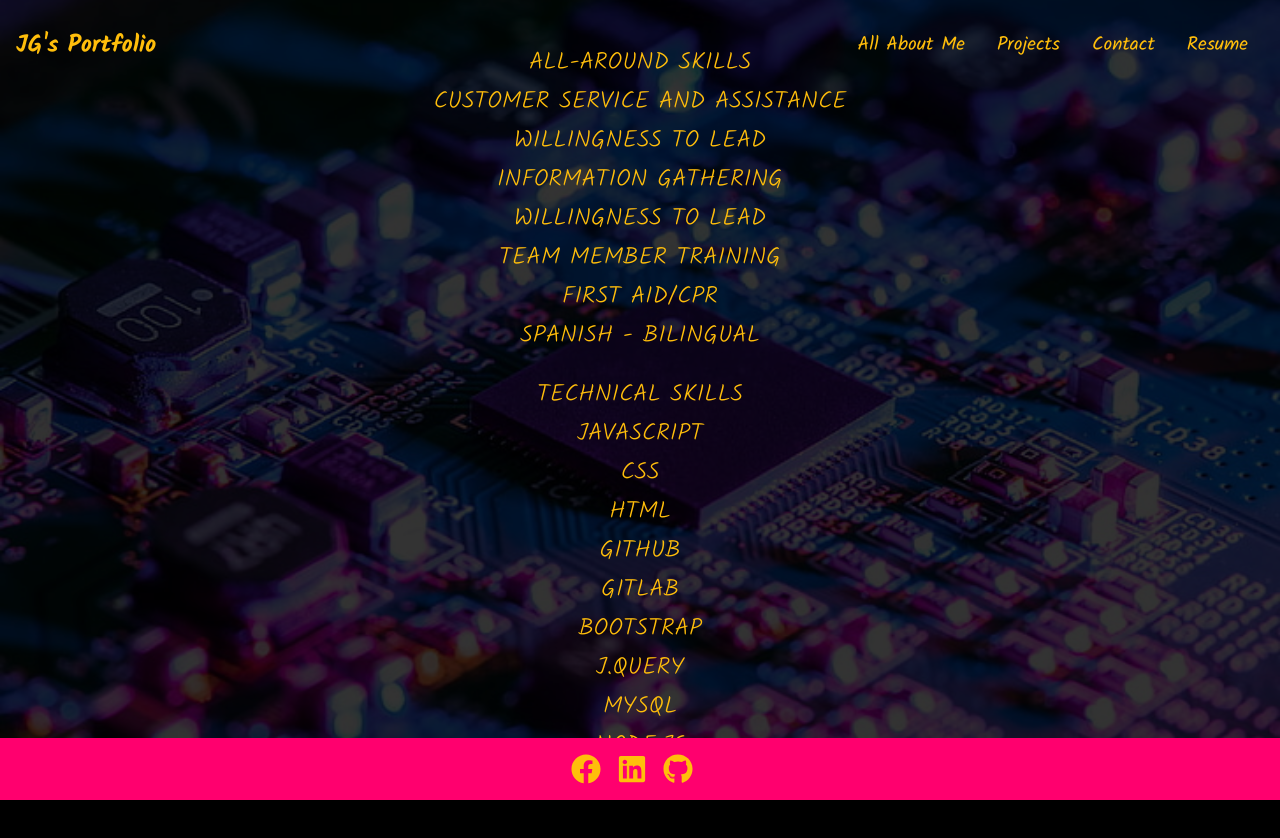
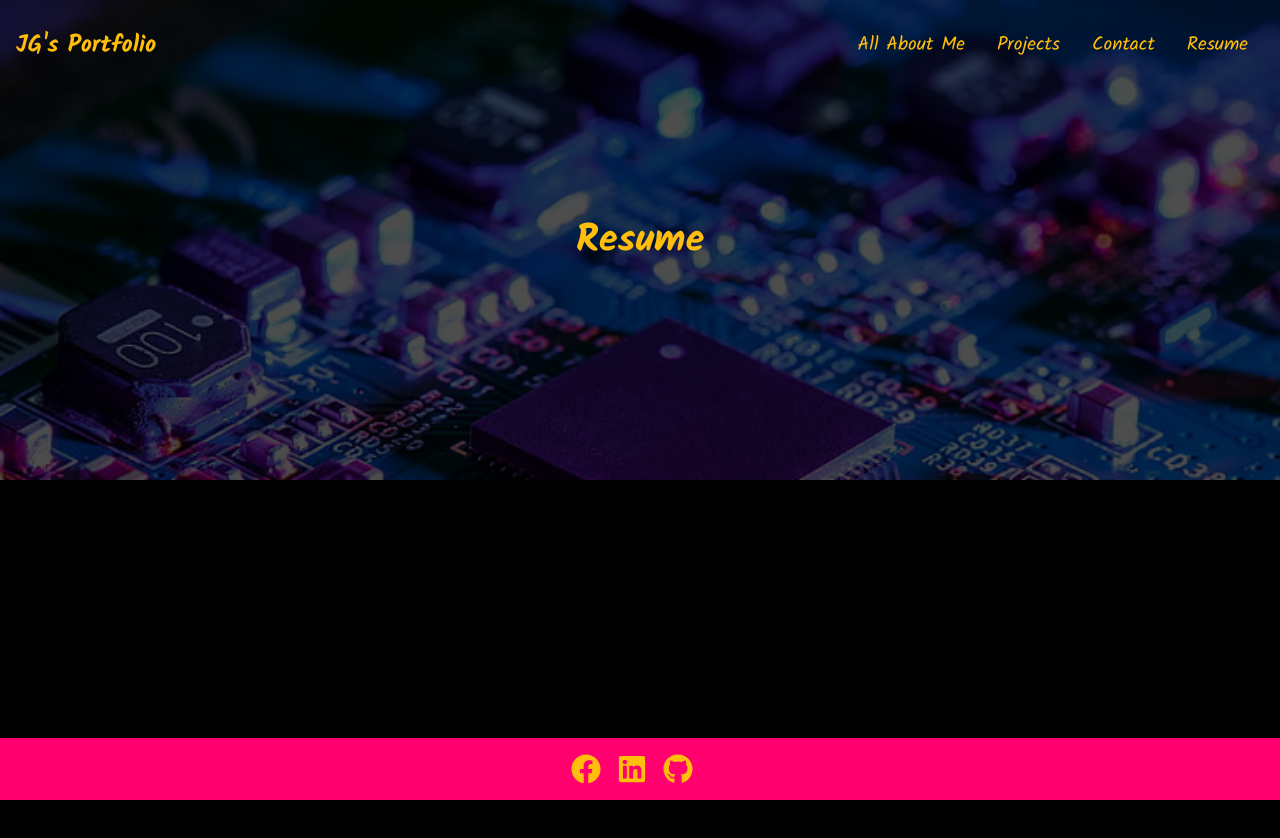
Before and after one commit to Jadyngg19/portfolio-remastered, a React (Create React App) app in the folder portfolio-remastered/: page /Resume in a window 1280 px wide. Shown: the top 838 px of the page. After the commit the page ends 800 px from the top, so only its background shows below. Built offline with nearby package versions, Linux system fonts and the light colour scheme.

Commit message:
Fixing main images for the different pages

```diff
--- a/portfolio-remastered/src/components/HeroImg.css
+++ b/portfolio-remastered/src/components/HeroImg.css
@@ -20,7 +20,7 @@
     top: 0;
     left: 0;
     background-color: black;
-    opacity: 0.5;
+    opacity: 0.8;
   }
 
   .hero {
--- a/portfolio-remastered/src/components/HeroImg2.css
+++ b/portfolio-remastered/src/components/HeroImg2.css
@@ -1,10 +1,10 @@
-.hero-img{
+.hero-img2{
     width: 100%;
     height: 60vh;
     position: relative;
 }
 
-.hero-img::before{
+.hero-img2::before{
     content: "";
     background: url(../assets/Projects.jpg);
     background-size: cover;
@@ -15,7 +15,7 @@
     top: 0;
     left: 0;
     z-index: -1;
-    opacity: 0.4;
+    opacity: 0.3;
 }
 
 .heading{
@@ -27,17 +27,17 @@
     align-items: center;
 }
 
-.hero-img h1{
+.hero-img2 h1{
     font-size: 2.4rem;
 }
 
-.hero-img p{
+.hero-img2 p{
     font-size: 1.4rem;
     text-align: center;
 }
 
 @media screen and (max-width: 640px){
-    .hero-img h1{
+    .hero-img2 h1{
         font-size: 2rem;
     }
 }
--- a/portfolio-remastered/src/components/HeroImg2.js
+++ b/portfolio-remastered/src/components/HeroImg2.js
@@ -2,11 +2,9 @@ import "./HeroImg2.css";
 
 import React from 'react';
 
-import IntroImg2 from "../assets/Projects.jpg";
-
 const HeroImg2 = () => {
   return (
-    <div className="hero-img">
+    <div className="hero-img2">
       <div className="heading">
         <h1>Projects</h1>
         <p>Some of my most recent work</p>
--- a/portfolio-remastered/src/components/HeroImg3.css
+++ b/portfolio-remastered/src/components/HeroImg3.css
@@ -1,52 +1,43 @@
-.mask{
+.hero-img3{
     width: 100%;
-    height: 100vh;
+    height: 60vh;
     position: relative;
 }
 
-    .intro-img{
+.hero-img3::before{
+    content: "";
+    background: url(../assets/Contact.jpg);
+    background-size: cover;
+    background-position: center top;
+    height: 100%;
     width: 100%;
-    height: 100%;
-    background-size: cover;
-    background-position: center;
-    object-fit: cover;
-    z-index: -1;
-    }
-
-    .mask::after{
-        content: "";
-        width: 100%;
-        height: 100%;
     position: absolute;
     top: 0;
     left: 0;
-        background-color: black;
-        opacity: 0.8;
+    z-index: -1;
+    opacity: 0.3;
 }
 
-    .hero .content{
-        position: absolute;
-        transform: translate(-50%, -50%);
-        top: 50%;
-        left: 50%;
+.heading{
+    width: 100%;
+    height: 100%;
+    display: flex;
+    flex-direction: column;
+    justify-content: center;
+    align-items: center;
+}
+
+.hero-img3 h1{
+    font-size: 2.4rem;
+}
+
+.hero-img3 p{
+    font-size: 1.4rem;
     text-align: center;
 }
 
-    .hero .content h1{
-        font-size: 2.4rem;
-        padding: 0.6rem 0 1.5rem;
-    }
-
-    .hero .content p{
-        font-size: 1.4rem;
-        text-align: center;
-        font-weight: 200;
-        text-transform: uppercase;
-        margin-bottom: 3rem;
-    }
-
 @media screen and (max-width: 640px){
-        .hero .content h1{
+    .hero-img3 h1{
         font-size: 2rem;
     }
 }
--- a/portfolio-remastered/src/components/HeroImg3.js
+++ b/portfolio-remastered/src/components/HeroImg3.js
@@ -2,18 +2,13 @@ import "./HeroImg3.css";
 
 import React from 'react';
 
-import IntroImg3 from "../assets/Contact.jpg";
-
 const HeroImg3 = () => {
   return (
-    <div className="hero">
- <div className="mask">
-    <img className="intro-img" src={IntroImg3} alt="IntroImg3"/>
-    </div>
-        <div className="content">
-            <h1>Contact</h1>
-            <p>Feel free to chat with me!</p>
-        </div>
+    <div className="hero-img3">
+      <div className="heading">
+        <h1>Contact</h1>
+        <p>Feel free to chat with me</p>
+      </div>
     </div>
   )
 }
--- a/portfolio-remastered/src/components/HeroImg4.css
+++ b/portfolio-remastered/src/components/HeroImg4.css
@@ -1,52 +1,43 @@
-.mask{
+.hero-img4{
     width: 100%;
-    height: 100vh;
+    height: 60vh;
     position: relative;
 }
 
-    .intro-img{
+.hero-img4::before{
+    content: "";
+    background: url(../assets/Resume.jpg);
+    background-size: cover;
+    background-position: center top;
+    height: 100%;
     width: 100%;
-    height: 100%;
-    background-size: cover;
-    background-position: center;
-    object-fit: cover;
-    z-index: -1;
-    }
-
-    .mask::after{
-        content: "";
-        width: 100%;
-        height: 100%;
     position: absolute;
     top: 0;
     left: 0;
-        background-color: black;
-        opacity: 0.8;
+    z-index: -1;
+    opacity: 0.3;
 }
 
-    .hero .content{
-        position: absolute;
-        transform: translate(-50%, -50%);
-        top: 50%;
-        left: 50%;
+.heading{
+    width: 100%;
+    height: 100%;
+    display: flex;
+    flex-direction: column;
+    justify-content: center;
+    align-items: center;
+}
+
+.hero-img4 h1{
+    font-size: 2.4rem;
+}
+
+.hero-img4 p{
+    font-size: 1.4rem;
     text-align: center;
 }
 
-    .hero .content h1{
-        font-size: 2.4rem;
-        padding: 0.6rem 0 1.5rem;
-    }
-
-    .hero .content p{
-        font-size: 1.5rem;
-        text-align: center;
-        font-weight: 200;
-        text-transform: uppercase;
-        margin-bottom: 3rem;
-    }
-
 @media screen and (max-width: 640px){
-        .hero .content h1{
+    .hero-img4 h1{
         font-size: 2rem;
     }
 }
--- a/portfolio-remastered/src/components/HeroImg4.js
+++ b/portfolio-remastered/src/components/HeroImg4.js
@@ -2,42 +2,13 @@ import "./HeroImg4.css";
 
 import React from 'react';
 
-import IntroImg4 from "../assets/Resume.jpg";
-
 const HeroImg4 = () => {
   return (
-    <div className="hero">
- <div className="mask">
-    <img className="intro-img" src={IntroImg4} alt="IntroImg4"/>
-    </div>
-        <div className="content">
-            <h1>Resume</h1>
-            <p>
-            <ul style={{ marginBottom: '20px' }}>
-                    <li>All-Around Skills</li>
-                    <li>Customer Service and Assistance</li>
-                    <li>Willingness to Lead</li>
-                    <li>Information Gathering</li>
-                    <li>Willingness to Lead</li>
-                    <li>Team Member Training</li>
-                    <li>First Aid/CPR</li>
-                    <li>Spanish - Bilingual</li>
-                </ul>
-                <ul style={{ marginBottom: '0' }}>
-                    <li>Technical Skills</li>
-                    <li>JavaScript</li>
-                    <li>CSS</li>
-                    <li>HTML</li>
-                    <li>GitHub</li>
-                    <li>GitLab</li>
-                    <li>Bootstrap</li>
-                    <li>J.Query</li>
-                    <li>MySQL</li>
-                    <li>Node.js</li>
-                    <li>React</li>
-                </ul>
-            </p>
-        </div>
+    <div className="hero-img4">
+      <div className="heading">
+        <h1>Resume</h1>
+        <p></p>
+      </div>
     </div>
   )
 }
```
Lines whose indentation alone changed are shown as unchanged.
